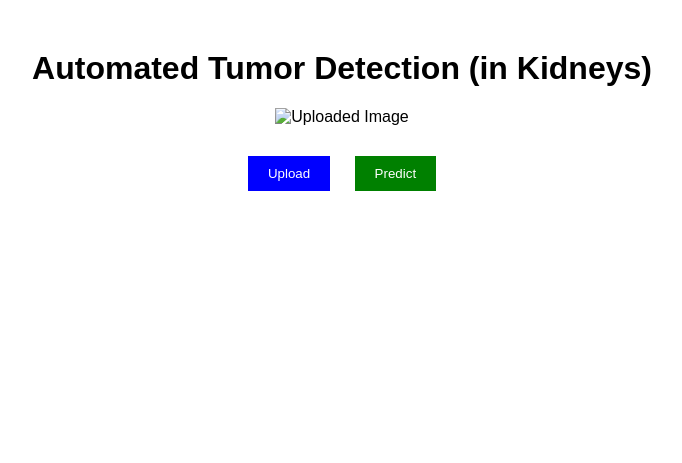
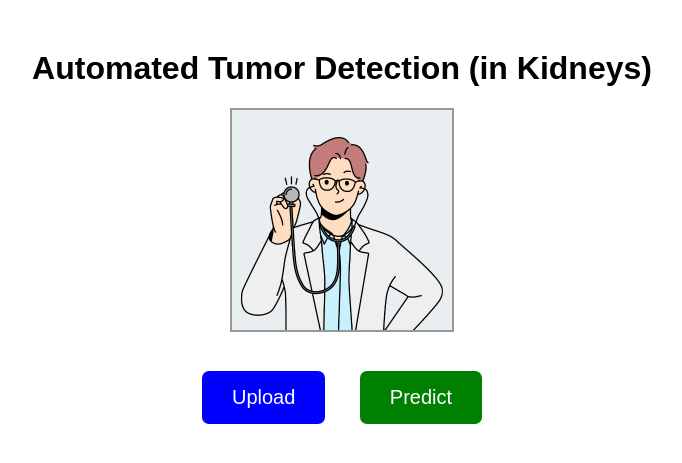
Before and after one commit to dipti-55/AutoTumorAI, a Flask app: page / in a window 1280 px wide. Shown: the top 463 px of the page, without its empty margins (298-980 px from the left). Run offline with Flask 3, Linux system fonts and the light colour scheme; some libraries are stand-ins or nearby versions.

Commit message:
UI updated

```diff
--- a/templates/index.html
+++ b/templates/index.html
@@ -4,13 +4,16 @@
     <meta charset="UTF-8">
     <meta name="viewport" content="width=device-width, initial-scale=1.0">
     <link rel="stylesheet" href="/templates/style.css">
-    <title>Object Classification</title>
+    <link rel="icon" href="/templates/favicon.png" type="image/x-icon">
+
+    <title>Automated Tumor Detection</title>
 </head>
 <body>
     <div class="container">
         <h1>Automated Tumor Detection (in Kidneys)</h1>
         <div class="image-box">
-            <img id="image-preview" src="https://via.placeholder.com/224" alt="Uploaded Image">
+            <!-- <img id="image-preview" src="https://via.placeholder.com/224" alt="Uploaded Image"> -->
+            <img id="image-preview" src="/templates/placeholder.png" alt="Uploaded Image">
         </div>
         <input type="file" id="file-input" style="display: none;" accept="image/*">
         <button id="upload-button">Upload</button>
--- a/templates/style.css
+++ b/templates/style.css
@@ -17,10 +17,12 @@ body {
 }
 
 button {
-    margin: 10px;
-    padding: 10px 20px;
+    margin: 15px;
+    padding: 15px 30px;
     border: none;
     cursor: pointer;
+    font-size: 20px;
+    border-radius: 7px;
     transition: background-color 0.3s, transform 0.3s;
 }
 
```
Also changed, not shown: templates/favicon.png (added), templates/placeholder.png (added).
